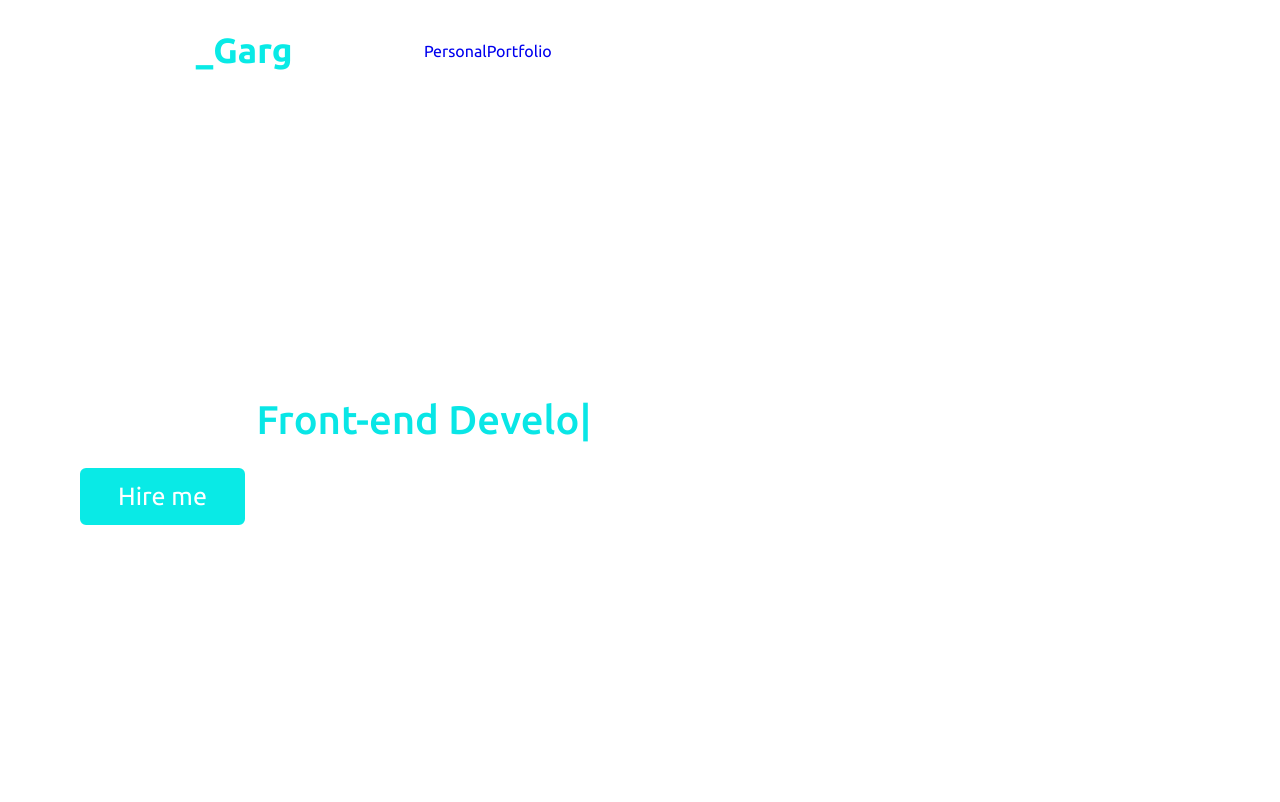
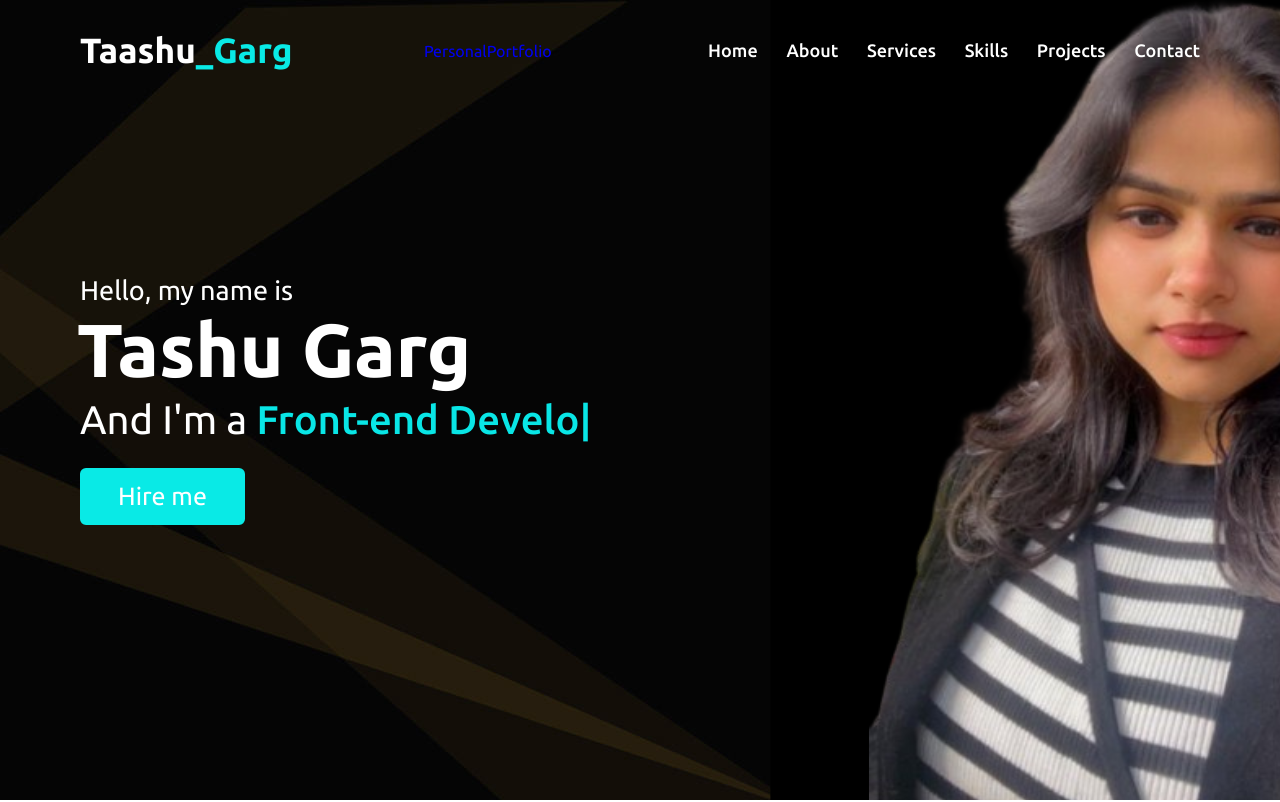
Before and after one commit to ravivit/Tashu-Portfolio, a plain HTML site: page index.html in a window 1280 px wide. Shown: the top 802 px of the page. Drawn offline with nearby package versions, Linux system fonts and the light colour scheme; files whose address does not match are found by name.

Commit message:
Update style.css

```diff
--- a/style.css
+++ b/style.css
@@ -200,7 +200,7 @@ section .title::after {
 
 .home {
     display: flex;
-    background: url("images/banner.png") no-repeat center;
+    background: url("banner.png") no-repeat center;
     height: 100vh;
     color: #fff;
     min-height: 500px;
```
